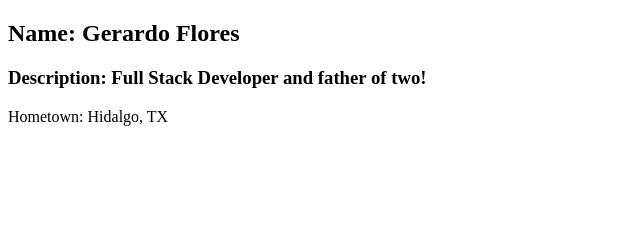
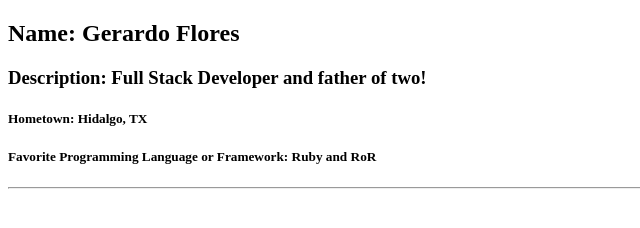
Before and after one commit to gerardo-flores/github-exercise, a plain HTML site: page index.html in a window 1280 px wide. Shown: the whole page, without its empty margins (0-640 px from the left). Drawn offline with Linux system fonts and the light colour scheme.

Commit message:
fixing js file inclusion typo and adding another attribute to person

```diff
--- a/index.html
+++ b/index.html
@@ -9,8 +9,10 @@
     <div class="person">
       <h2>Name: Gerardo Flores</h2>
       <h3>Description: Full Stack Developer and father of two!</h3>
-      <div class="hometown">Hometown: Hidalgo, TX</div>
+      <h5>Hometown: Hidalgo, TX</h5>
+      <h5>Favorite Programming Language or Framework: Ruby and RoR</h5>
+      <hr/>
     </div>
-    <script src="js/scripts.js"></script>
+    <script src="scripts/scripts.js"></script>
   </body>
 </html>
```
